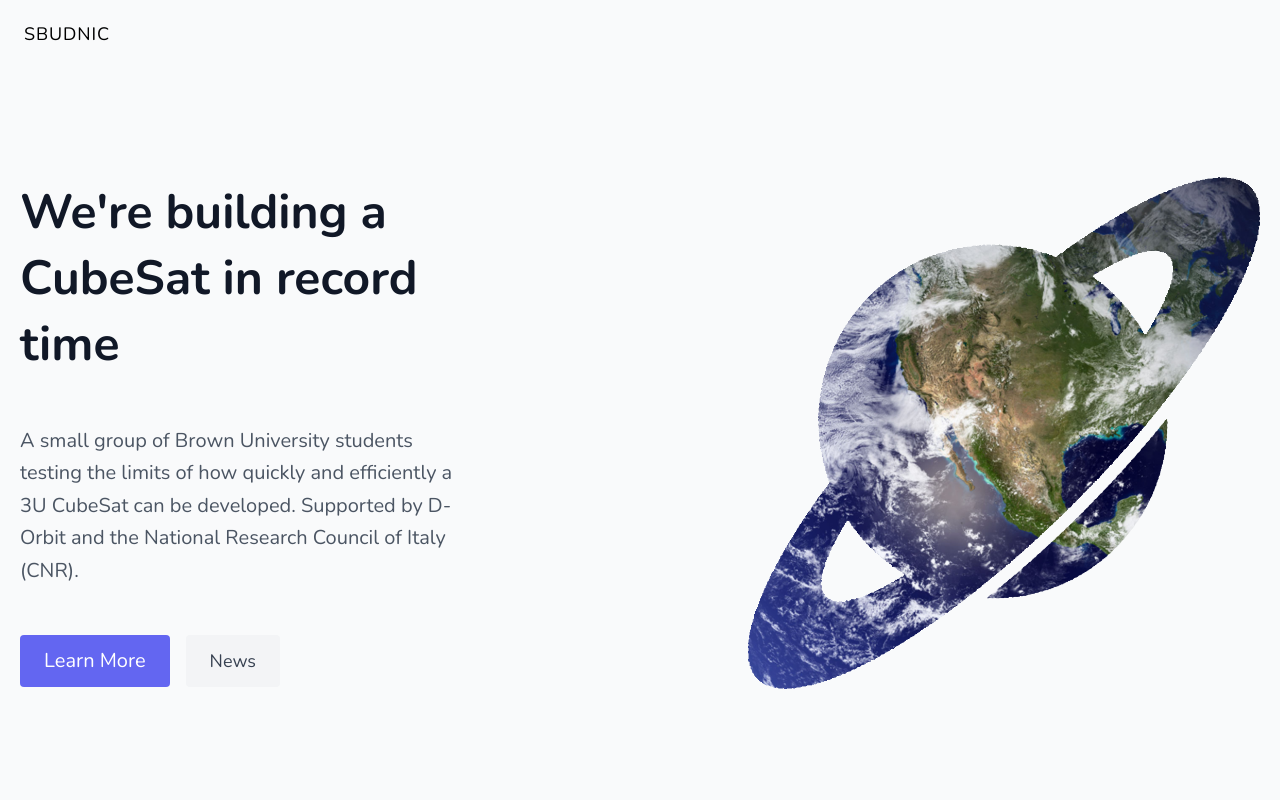
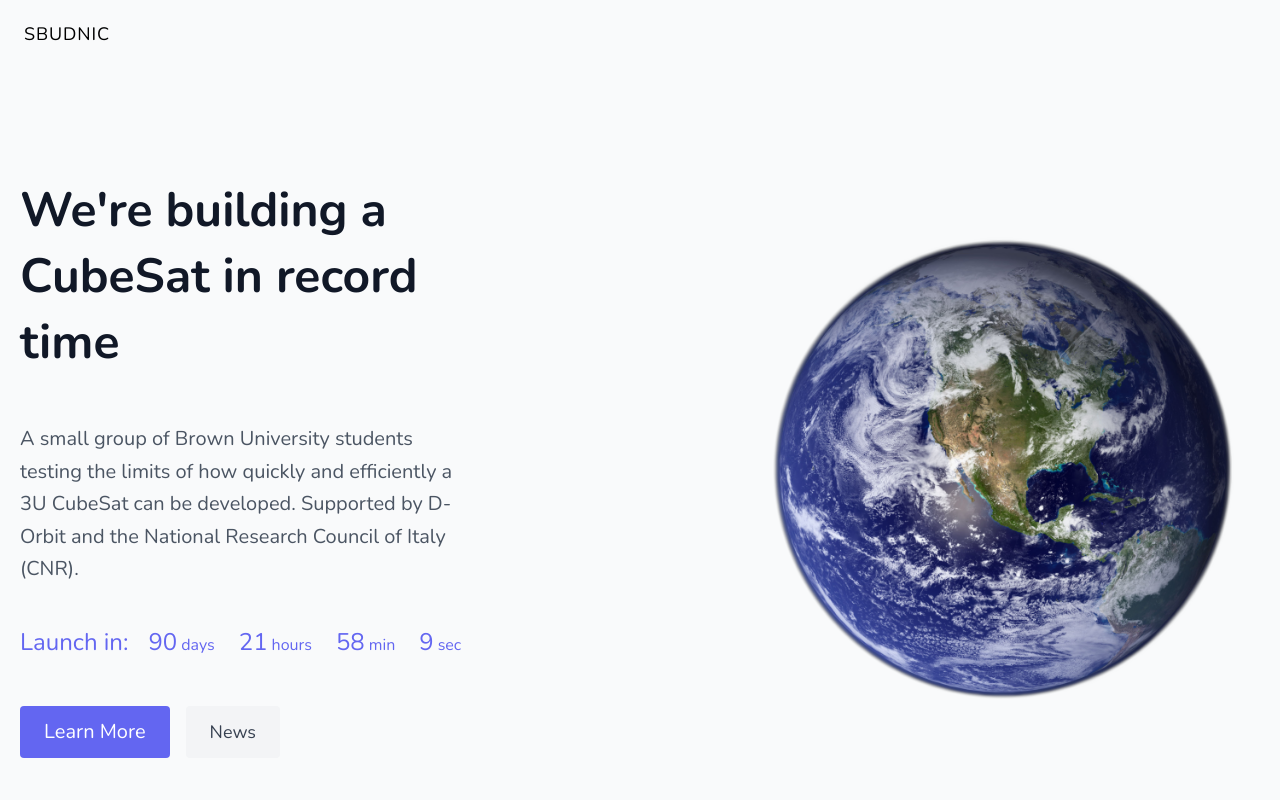
Before and after one commit to benkilimnik/SBUDNIC, a React (Create React App) app: page / in a window 1280 px wide. Shown: the top 800 px of the page. Built offline with nearby package versions, Linux system fonts and the light colour scheme; what @tailwindcss/typography would draw is missing.

Commit message:
update homepage

```diff
--- a/src/components/ItemPages/Home.js
+++ b/src/components/ItemPages/Home.js
@@ -2,7 +2,7 @@ import React from "react"
 import Footer from "../Footer"
 import { Link } from "react-router-dom"
 import {
-  // space3,
+  space3,
   // eureka1,
   // sbudnic,
   // sbudnic2,
@@ -11,10 +11,46 @@ import {
   // sbudnic5,
   // sbudnic6,
   sbudnic7,
+  rotearth,
   // sbudnic8,
   // sbudnic9,
   // sbudnic10,
 } from "../content/images"
+import Countdown, { calcTimeDelta } from "react-countdown"
+
+const renderer = ({ days, hours, minutes, seconds, completed }) => {
+  return (
+    <div className="flex flex-col items-center text-indigo-500 lg:items-start">
+      <div className="grid grid-flow-col gap-5 pb-8 place-items-end auto-cols-max">
+        <span className="text-xl md:text-2xl ">Launch in:</span>
+        <div className="md:text-md">
+          <span className="pr-1 text-xl md:text-2xl">
+            <span>{days}</span>
+          </span>
+          days
+        </div>
+        <div className="md:text-md">
+          <span className="px-1 text-xl md:text-2xl">
+            <span>{hours}</span>
+          </span>
+          hours
+        </div>
+        <div className="md:text-md">
+          <span className="px-1 text-xl md:text-2xl">
+            <span> {minutes}</span>
+          </span>
+          min
+        </div>
+        <div className="md:text-md">
+          <span className="px-1 text-xl md:text-2xl">
+            <span>{seconds}</span>
+          </span>
+          sec
+        </div>
+      </div>
+    </div>
+  )
+}
 
 const Home = () => (
   <>
@@ -24,6 +60,7 @@ const Home = () => (
           <h1 class="lg:pb-8 title-font font-bold lg:text-5xl md:leading-tight lg:leading-snug sm:text-4xl text-3xl mb-4 text-gray-900">
             We're building a CubeSat in record time
           </h1>
+
           <div className="hidden 2xl:grid 2xl:items-center 2xl:grid-cols-4 2xl:pb-12 2xl:align-center">
             <div class="pr-12">
               <h2 class="title-font font-medium text-3xl text-gray-900">
@@ -46,11 +83,18 @@ const Home = () => (
               <p class="leading-relaxed">3U CubeSat</p>
             </div>
           </div>
-          <p class="mb-12 lg:text-xl lg:leading-relaxed">
-            A small group of Brown University students testing the limits of how quickly and efficiently a 3U CubeSat can
-            be developed.
-            Supported by D-Orbit and the National Research Council of Italy (CNR).
+
+          <p class="mb-6 lg:text-xl lg:leading-relaxed">
+            A small group of Brown University students testing the limits of how
+            quickly and efficiently a 3U CubeSat can be developed. Supported by
+            D-Orbit and the National Research Council of Italy (CNR).
           </p>
+          <div className="invisible py-4 text-gray-900 lg:visible">
+            <Countdown
+              date={Date.now() + calcTimeDelta("2021-11-01T00:00:00").total}
+              renderer={renderer}
+            />
+          </div>
           <div class="flex justify-center">
             <Link
               to="/about"
@@ -71,7 +115,7 @@ const Home = () => (
           <img
             class="object-cover object-center rounded"
             alt="hero"
-            src={sbudnic7}
+            src={space3}
           />
         </div>
       </div>
--- a/src/components/Numbers.js
+++ b/src/components/Numbers.js
@@ -1,40 +1,5 @@
 import React from "react"
 import { about0 } from "./content/images"
-import Countdown, { calcTimeDelta } from "react-countdown"
-
-const renderer = ({ days, hours, minutes, seconds, completed }) => {
-  return (
-    <div className="flex flex-col items-center text-indigo-500 lg:items-start">
-      <div className="grid grid-flow-col gap-5 pb-8 place-items-end auto-cols-max">
-        <span className="text-xl md:text-2xl ">Launch in:</span>
-        <div className="md:text-sm">
-          <span className="pr-1 text-xl md:text-2xl">
-            <span>{days}</span>
-          </span>
-          days
-        </div>
-        <div className="md:text-sm">
-          <span className="px-1 text-xl md:text-2xl">
-            <span>{hours}</span>
-          </span>
-          hours
-        </div>
-        <div className="md:text-sm">
-          <span className="px-1 text-xl md:text-2xl">
-            <span> {minutes}</span>
-          </span>
-          min
-        </div>
-        <div className="md:text-sm">
-          <span className="px-1 text-xl md:text-2xl">
-            <span>{seconds}</span>
-          </span>
-          sec
-        </div>
-      </div>
-    </div>
-  )
-}
 
 const Numbers = () => {
   return (
@@ -42,15 +7,10 @@ const Numbers = () => {
       <div class="container px-5 sm:py-12 lg:py-24 mx-auto flex flex-wrap">
         <div class="flex flex-wrap -mx-4 mt-auto mb-auto lg:w-1/2 sm:w-2/3 content-start sm:pr-10">
           <div class="w-full sm:p-4 px-4 mb-6">
-            <div className="invisible py-4 text-gray-900 uppercase lg:visible">
-              <Countdown
-                date={Date.now() + calcTimeDelta("2021-11-01T00:00:00").total}
-                renderer={renderer}
-              />
-            </div>
             <h1 class="title-font font-medium text-xl mb-2 text-gray-900">
               Stay in the loop
             </h1>
+
             <div class="leading-relaxed">
               Follow us on Twitter, Instagram, and LinkedIn.
             </div>
--- a/src/components/content/images.js
+++ b/src/components/content/images.js
@@ -28,8 +28,10 @@ import about3 from "../../assets/about3.png"
 import about4 from "../../assets/about4.png"
 import about5 from "../../assets/about5.jpeg"
 import about6 from "../../assets/about6.jpeg"
+import rotearth from "../../assets/rotearth.gif"
 
 export {
+  rotearth,
   sbudnic,
   sbudnic2,
   sbudnic3,
```
Also changed, not shown: 2 other files (tests, documents, lock files or other folders).
